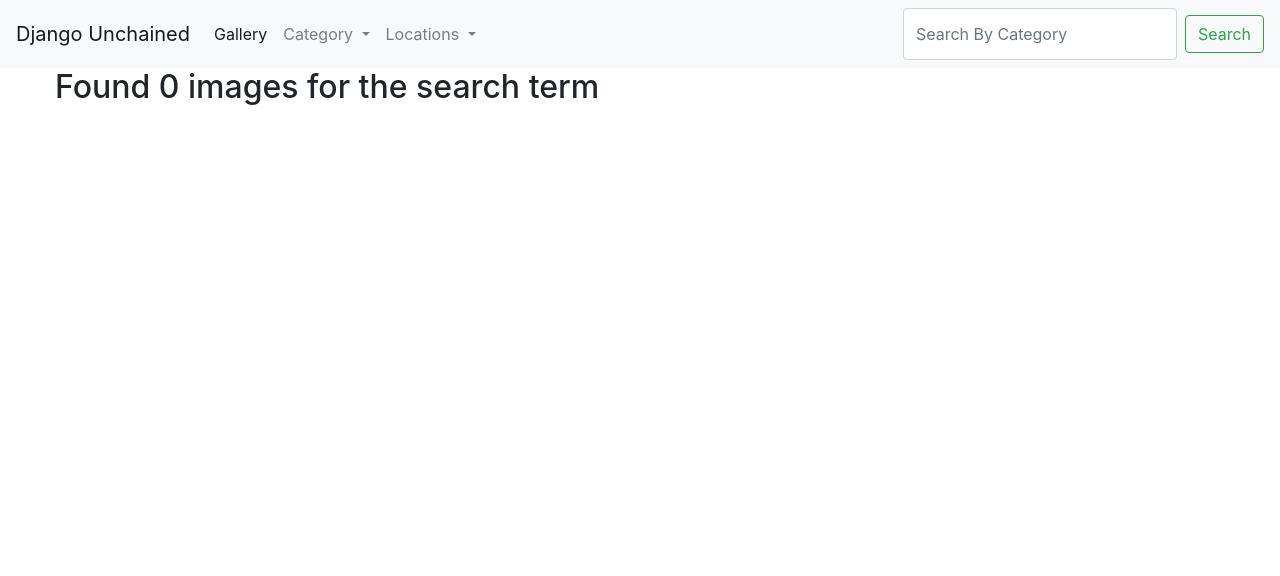
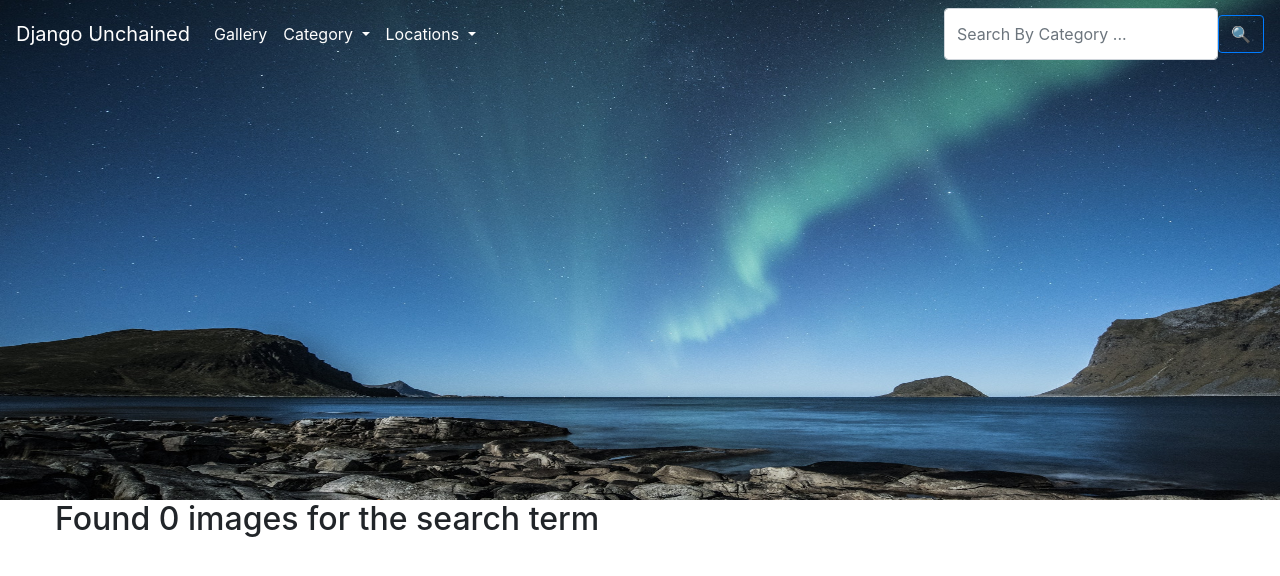
Before and after one commit to nignanthomas/Gallery, a Django app: page / in a window 1280 px wide. Shown: the top 576 px of the page. Run offline with Django 3.2, Linux system fonts and the light colour scheme; data that the repository does not hold is empty; some libraries are stand-ins or nearby versions.

Commit message:
update navbar; add background-image

```diff
--- a/gallery/templates/index.html
+++ b/gallery/templates/index.html
@@ -31,7 +31,7 @@
       <a href="{{image.image_path.url}}" data-fancybox data-caption='<a href="{{image.image_path.url}}"><h6>{{image.image_name}}</h6></a>
                                                                     <p>{{image.image_description}}</p>
                                                                     <p>Location: {{image.image_location}} / Category: {{image.image_category}}</p>
-                                                                    <button class="rounded btn-primary" onclick="copyLink()" >Copy Link</button>'>
+                                                                    <button class="rounded btn-primary" onclick="copyLink()" >📋Copy Link</button>'>
         <img class="img-fluid rounded image" src="{{image.image_path.url}}" alt="{{image.image_name}}">
       </a>
       <input type="text" id="imagelink" class="invisible form-control input-sm d-none" value="{{image.image_path.url}}">
--- a/gallery/templates/navbar.html
+++ b/gallery/templates/navbar.html
@@ -1,3 +1,5 @@
+<div class="navpic">
+
 <nav class="navbar navbar-expand-lg navbar-light bg-light">
   <a class="navbar-brand" href="/">Django Unchained</a>
   <button class="navbar-toggler" type="button" data-toggle="collapse" data-target="#navbarSupportedContent" aria-controls="navbarSupportedContent" aria-expanded="false" aria-label="Toggle navigation">
@@ -39,8 +41,14 @@
 
     </ul>
     <form class="form-inline my-2 my-lg-0" action="{% url 'search_results' %}">
-      <input class="form-control mr-sm-2" type="search" placeholder="Search By Category" name="searchcat" aria-label="Search">
-      <button class="btn btn-outline-success my-2 my-sm-0" type="submit">Search</button>
+      <input class="form-control" type="search" placeholder="Search By Category ..." name="searchcat" aria-label="Search">
+      <button class="btn btn-outline-primary my-2 my-sm-0" type="submit">🔍</button>
     </form>
   </div>
 </nav>
+<!-- <div class="navpic"> -->
+  <!-- <form class="form-inline my-2 my-lg-0 search-form" action="{% url 'search_results' %}">
+    <input class="" type="search" placeholder="Search By Category ..." name="searchcat" aria-label="Search">
+    <button class="my-2 my-sm-0" type="submit">🔍</button>
+  </form> -->
+</div>
--- a/static/css/styles.css
+++ b/static/css/styles.css
@@ -1,6 +1,71 @@
 /* html {
   box-sizing: border-box;
 } */
+
+.navbar {
+  background-color: transparent !important;
+  /* position: fixed; */
+}
+.navbar > a{
+  color: white !important;
+}
+.navbar  li > a{
+  color: white !important;
+}
+
+.navpic {
+  background-image: url('/static/images/navpic.jpg');
+  background-size: 100% 100%;
+  background-repeat: no-repeat;
+  /* position: fixed; */
+  width: 100%;
+  height: 500px;
+  max-height: 500px;
+}
+
+/* form.search-form { */
+  /* position: absolute;
+  top: 50%;
+  left:50;
+  text-align: center; */
+  /* position:absolute;
+  left:0; right:0;
+  top:0; bottom:0;
+  margin:auto;
+} */
+
+/* form.search-form input[type=search] {
+    padding: 10px;
+    font-size: 17px;
+    border: 1px solid grey;
+    float: left;
+    width: 40%;
+    background: #f1f1f1;
+}
+
+form.search-form button {
+    float: left;
+    width: 10%;
+    padding: 10px;
+    background: #2196F3;
+    color: white;
+    font-size: 17px;
+    border: 1px solid grey;
+    border-left: none;
+    cursor: pointer;
+}
+
+form.search-form button:hover {
+    background: #0b7dda;
+}
+
+form.search-form::after {
+    content: "";
+    clear: both;
+    display: table;
+} */
+
+
 
 *,
 *:before,
@@ -13,6 +78,7 @@
   margin: 1em auto;
   /* max-width: 768px; */
   column-gap: 1em;
+  background-color: white;
 }
 
 /* The Masonry Brick */
```
Also changed, not shown: static/images/navpic.jpg (added).
